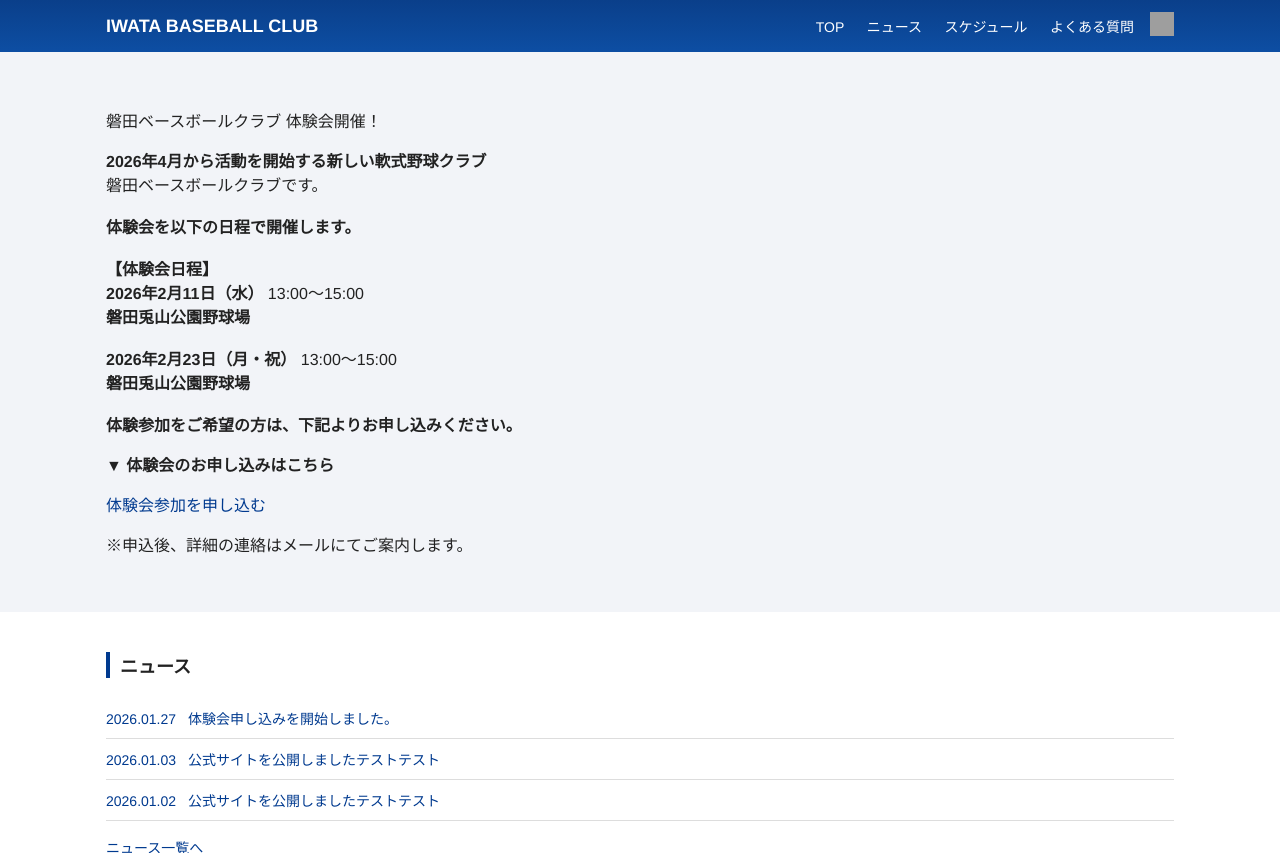
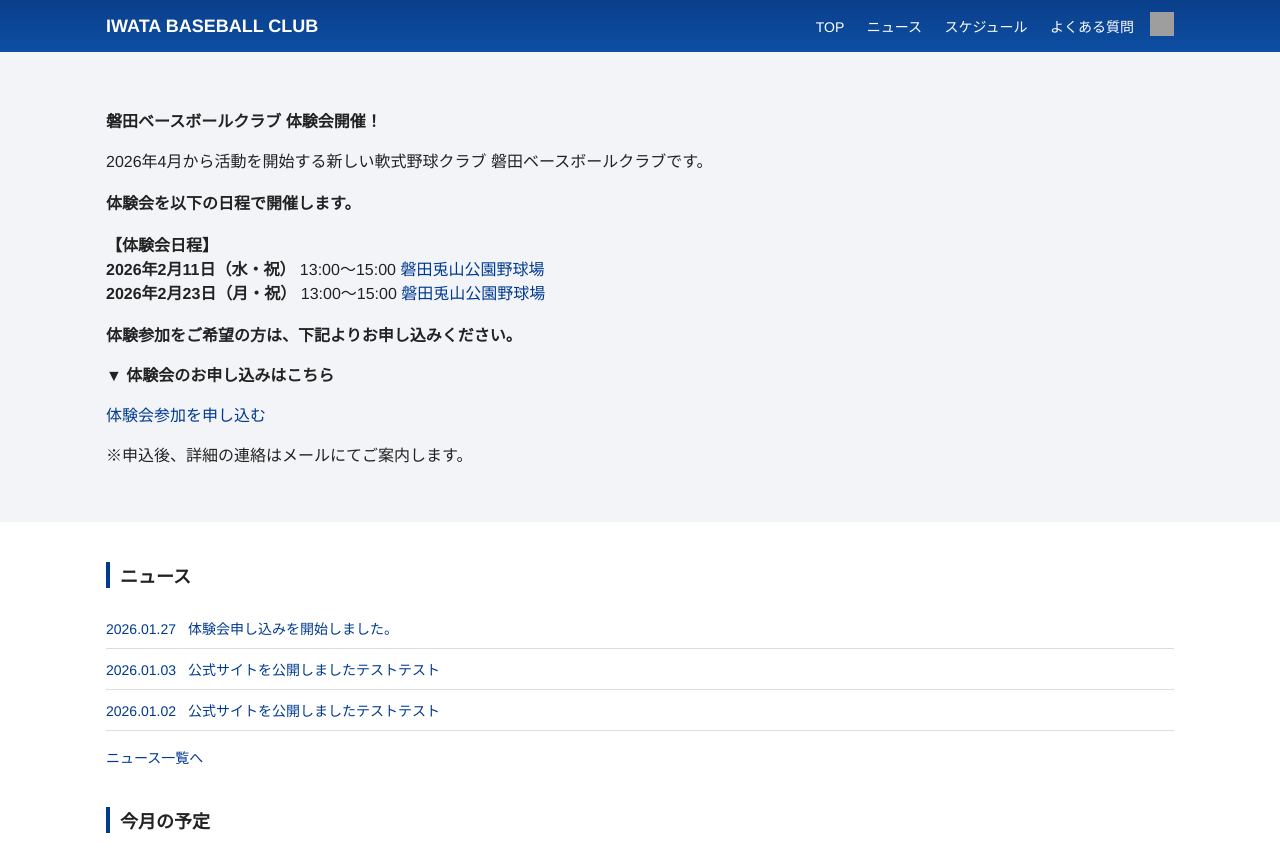
Before and after one commit to moutineigo/baseball, a Jekyll site: the page built from index.md, in a window 1280 px wide and 900 px high, cut to the strip 0-853 px from the top of the window. Built offline with Jekyll 4.4.1, drawn with Linux system fonts in a browser that asks for light colours; grey boxes are pictures that could not be loaded.

Commit message:
Add files via upload

```diff
--- a/_layouts/home.html
+++ b/_layouts/home.html
@@ -4,20 +4,27 @@ layout: default
 
 <section class="hero">
   <div class="hero-inner">
-    <p class="hero-lead">磐田ベースボールクラブ 体験会開催！</p>
+    <p class="hero-lead"><strong>磐田ベースボールクラブ 体験会開催！</strong></p>
 
 <p>
-  <strong>2026年4月から活動を開始する新しい軟式野球クラブ</strong><br>
-  磐田ベースボールクラブです。<br><br>
+  2026年4月から活動を開始する新しい軟式野球クラブ 磐田ベースボールクラブです。<br><br>
 
   <strong>体験会を以下の日程で開催します。</strong><br><br>
 
   <strong>【体験会日程】</strong><br>
-  <strong>2026年2月11日（水）</strong> 13:00〜15:00<br>
-  <strong>磐田兎山公園野球場</strong><br><br>
+  <strong>2026年2月11日（水・祝）</strong> 13:00〜15:00
+  <a href="https://maps.app.goo.gl/WUMTo3SxXWWpeedWA"
+   target="_blank"
+   rel="noopener">
+   磐田兎山公園野球場
+   </a><br>
 
-  <strong>2026年2月23日（月・祝）</strong> 13:00〜15:00<br>
-  <strong>磐田兎山公園野球場</strong><br><br>
+  <strong>2026年2月23日（月・祝）</strong> 13:00〜15:00
+  <a href="https://maps.app.goo.gl/WUMTo3SxXWWpeedWA"
+   target="_blank"
+   rel="noopener">
+   磐田兎山公園野球場
+   </a><br><br>
 
   <strong>体験参加をご希望の方は、下記よりお申し込みください。</strong>
 </p>
```
